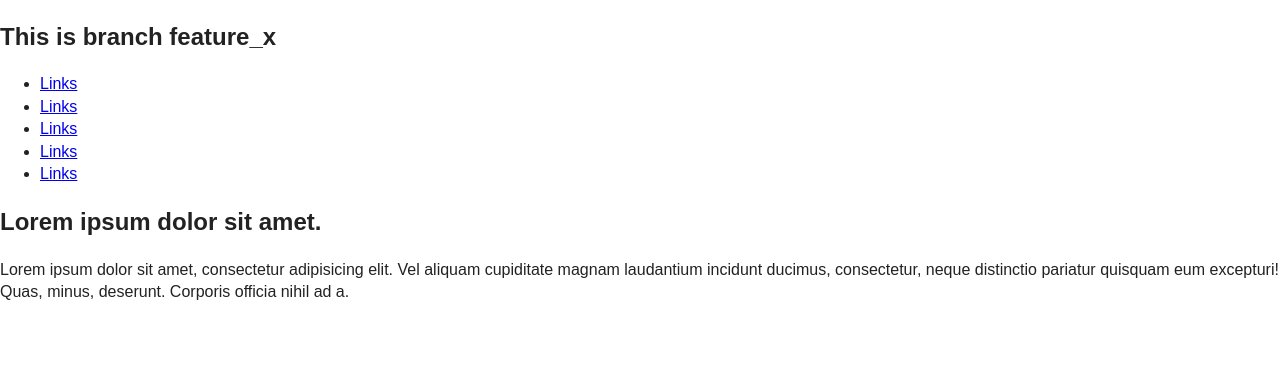
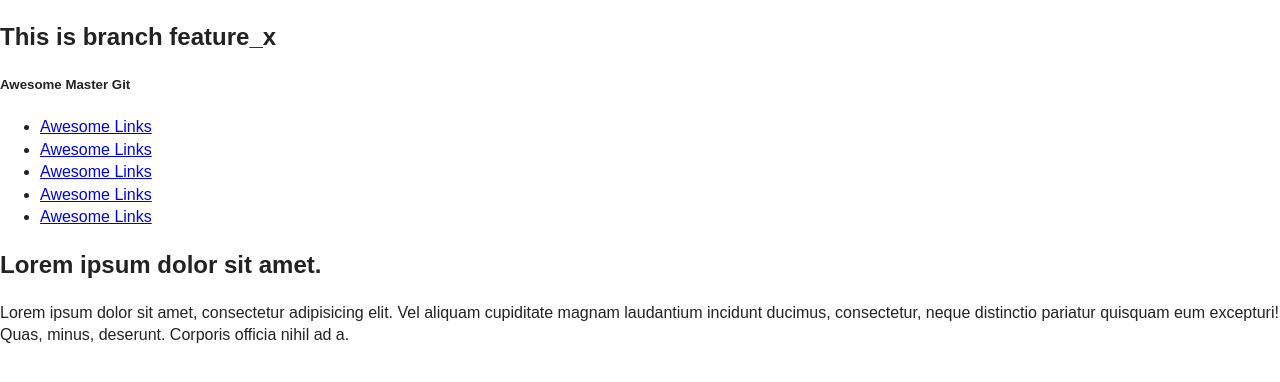
Before and after one commit to easymoneysniper/TestingApp, a plain HTML site: page index.html in a window 1280 px wide. Drawn offline with nearby package versions, Linux system fonts and the light colour scheme.

Commit message:
Some New Changes to Master

```diff
--- a/index.html
+++ b/index.html
@@ -21,14 +21,15 @@
 
         <!-- Add your site or application content here -->
         <h2>This is branch feature_x</h2>
+        <h5>Awesome Master Git</h5>
 
         <div>
             <ul>
-                <li><a href="#">Links</a></li>
-                <li><a href="#">Links</a></li>
-                <li><a href="#">Links</a></li>
-                <li><a href="#">Links</a></li>
-                <li><a href="#">Links</a></li>
+                <li><a href="#">Awesome Links</a></li>
+                <li><a href="#">Awesome Links</a></li>
+                <li><a href="#">Awesome Links</a></li>
+                <li><a href="#">Awesome Links</a></li>
+                <li><a href="#">Awesome Links</a></li>
             </ul>
             <h2>Lorem ipsum dolor sit amet.</h2>
             <p>Lorem ipsum dolor sit amet, consectetur adipisicing elit. Vel aliquam cupiditate magnam laudantium incidunt ducimus, consectetur, neque distinctio pariatur quisquam eum excepturi! Quas, minus, deserunt. Corporis officia nihil ad a.</p>
```
